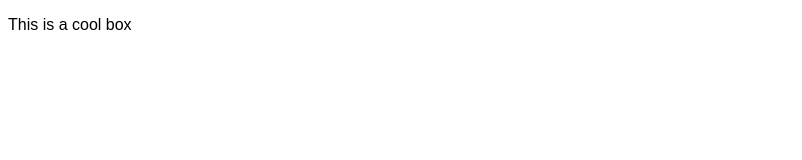
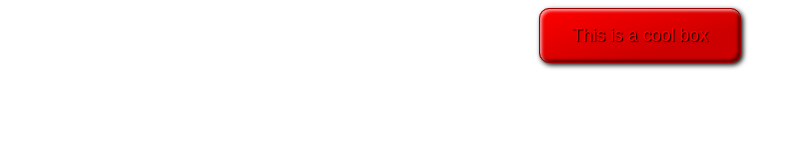
Before and after one commit to FANO-OFFICIAL/Une-box-au-look-sympa, a plain HTML site: page index.html in a window 1280 px wide. Shown: the whole page, without its empty margins (0-802 px from the left). Drawn offline with Linux system fonts and the light colour scheme.

Commit message:
Update style.css

```diff
--- a/style.css
+++ b/style.css
@@ -3,3 +3,19 @@ html {
 }
 
 /* Your CSS below here */
+p {
+  width: 200px;
+  line-height: 3;
+  margin: 0 auto;
+  text-align: center;
+  font-size: 1.1rem;/* 1rem = 16px 17-18 pixels=1.1rem donc  */
+  background-color: red;
+  color: #ff0000;
+  text-shadow: 1px 1px 1px black;
+  border-radius: 10px;
+  border: 1px solid #990000;
+  background-image: linear-gradient(to top left, rgba(0,0,0,0.2), rgba(0,0,0,0.2) 30%, rgba(0,0,0,0));
+  box-shadow: inset 2px 2px 3px rgba(255,255,255,0.6),
+              inset -2px -2px 3px rgba(0,0,0,0.6),
+              2px 2px 5px black;
+}
```
